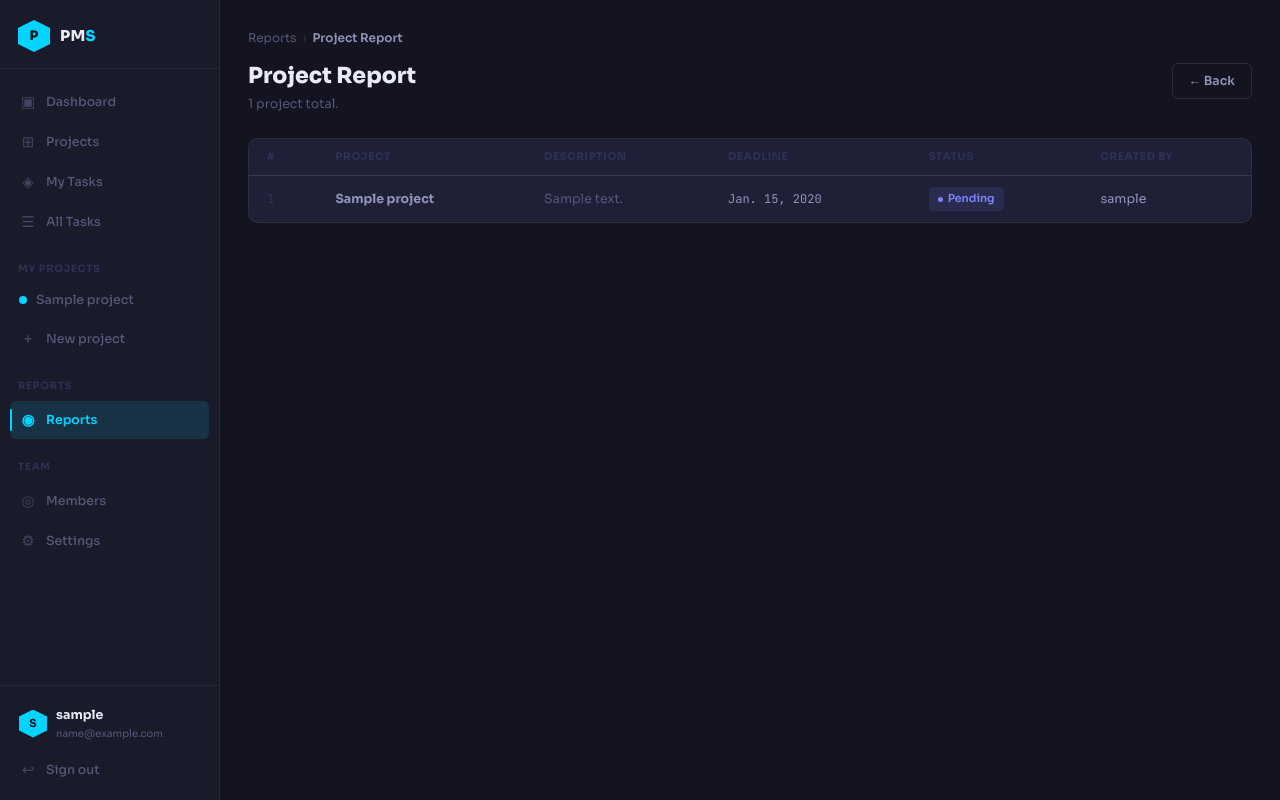
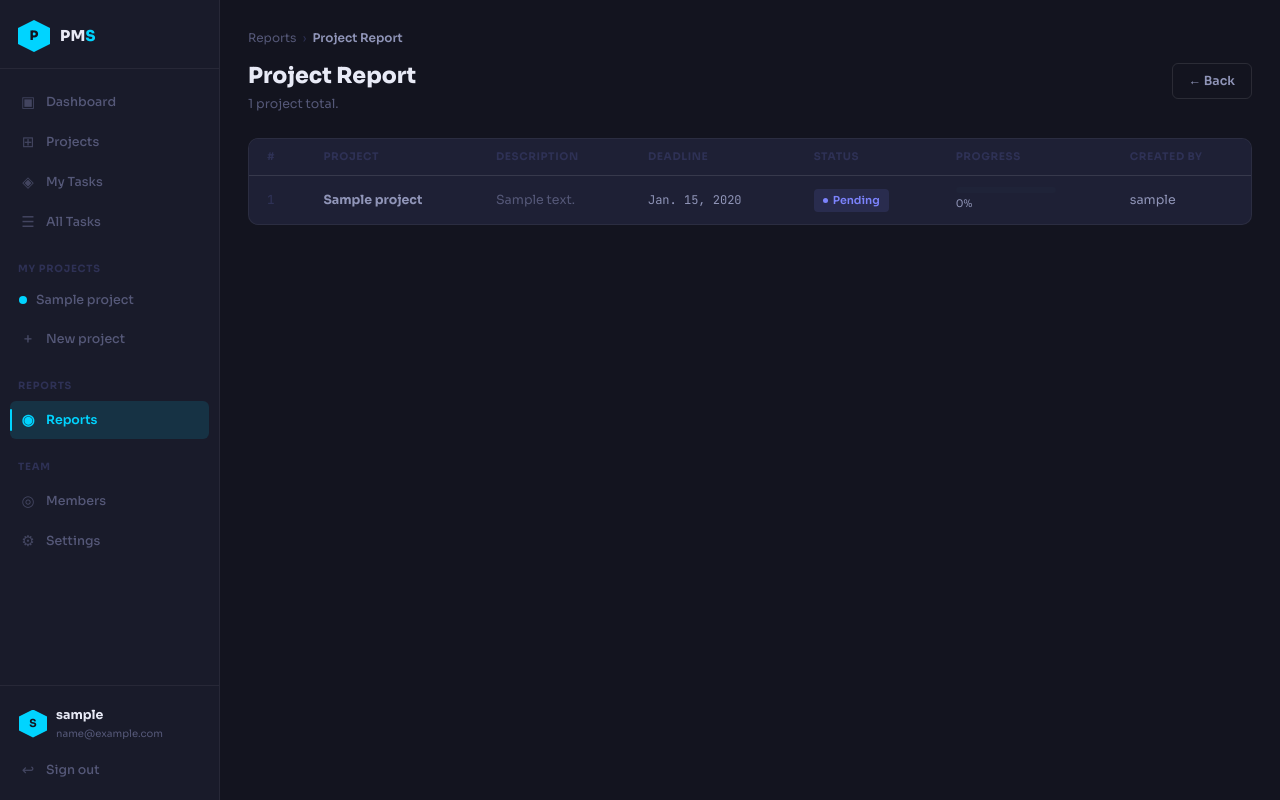
Before and after one commit to Mohit3307/pms, a Django app: page /reports/projects/ in a window 1280 px wide. Run offline with Django 5.2, Linux system fonts and the light colour scheme; a user stored in the database is signed in; tables that the repository leaves empty hold one stand-in row (values such as "Sample post"); parts of the project's set-up code (start-up, migrations or seed data) failed here and were passed over.

Commit message:
feat: add progress bar in project report

```diff
--- a/reports/views.py
+++ b/reports/views.py
@@ -14,9 +14,25 @@
 
 def project_report(request):
     projects = Project.objects.all()
+    project_data = []
+    for project in projects:
+        tasks = Task.objects.filter(project=project)
+        total_tasks = tasks.count()
+        completed_tasks = tasks.filter(status="Completed").count()
+        if total_tasks > 0:
+            progress = round((completed_tasks / total_tasks) * 100)
+        else:
+            progress = 0
+        if total_tasks > 0 and completed_tasks == total_tasks:
+            project.status = "completed"
+            project.save()
+        project_data.append({
+            "project": project,
+            "progress": progress
+        })
     project_ids = Team.objects.filter(user=request.user).values_list("project_id", flat=True)
     sidebar_projects = Project.objects.filter(id__in=project_ids)
-    return render(request, "reports/project_report.html", {"projects": projects,"sidebar_projects": sidebar_projects})
+    return render(request, "reports/project_report.html", {"project_data": project_data,"sidebar_projects": sidebar_projects})
 
 
 def task_report(request):
--- a/templates/reports/project_report.html
+++ b/templates/reports/project_report.html
@@ -11,7 +11,7 @@
 <div class="page-hd">
   <div class="page-hd-left">
     <h1>Project Report</h1>
-    <p class="sub">{{ projects|length }} project{{ projects|length|pluralize }} total.</p>
+    <p class="sub">{{ project_data|length }} project{{ project_data|length|pluralize }} total.</p>
   </div>
   <a href="{% url 'reports_dashboard' %}" class="btn btn-ghost">← Back</a>
 </div>
@@ -19,24 +19,30 @@
 <div class="card">
   <table class="xtable">
     <thead>
-      <tr><th>#</th><th>Project</th><th>Description</th><th>Deadline</th><th>Status</th><th>Created By</th></tr>
+      <tr><th>#</th><th>Project</th><th>Description</th><th>Deadline</th><th>Status</th><th>Progress</th><th>Created By</th></tr>
     </thead>
     <tbody>
-      {% for project in projects %}
-      <tr onclick="location.href='{% url 'project_detail' project.id %}'" style="cursor:pointer;">
-        <td style="color:var(--t4);font-family:var(--mono);">{{ project.id }}</td>
-        <td><strong>{{ project.title }}</strong></td>
-        <td style="color:var(--t3);">{{ project.description|truncatechars:50 }}</td>
-        <td style="font-family:var(--mono);font-size:12px;">{{ project.deadline }}</td>
+      {% for item in project_data %}
+      <tr onclick="location.href='{% url 'project_detail' item.project.id %}'" style="cursor:pointer;">
+        <td style="color:var(--t4);font-family:var(--mono);">{{ item.project.id }}</td>
+        <td><strong>{{ item.project.title }}</strong></td>
+        <td style="color:var(--t3);">{{ item.project.description|truncatechars:50 }}</td>
+        <td style="font-family:var(--mono);font-size:12px;">{{ item.project.deadline }}</td>
         <td>
-          <span class="s-chip {% if project.status == 'completed' %}done{% elif project.status == 'in_progress' %}wip{% else %}open{% endif %}">
-            {{ project.get_status_display }}
+          <span class="s-chip {% if item.project.status == 'completed' %}done{% elif item.project.status == 'in_progress' %}wip{% else %}open{% endif %}">
+            {{ item.project.get_status_display }}
           </span>
         </td>
-        <td>{{ project.created_by.username }}</td>
+        <td>
+          <div style="background:#1f2338;height:6px;border-radius:5px;width:100px;">
+            <div style="background:#22c55e;height:6px;border-radius:5px;width:{{ item.progress }}%;"></div>
+          </div>
+          <small>{{ item.progress }}%</small>
+        </td>
+        <td>{{ item.project.created_by.username }}</td>
       </tr>
       {% empty %}
-      <tr><td colspan="6" style="color:var(--t3);padding:20px;">No projects found.</td></tr>
+      <tr><td colspan="7" style="color:var(--t3);padding:20px;">No projects found.</td></tr>
       {% endfor %}
     </tbody>
   </table>
```
